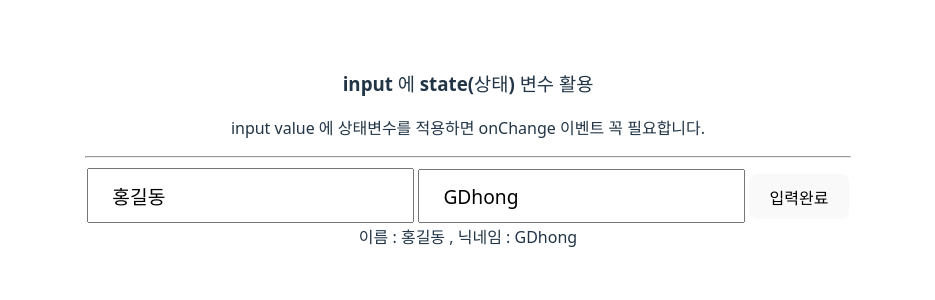
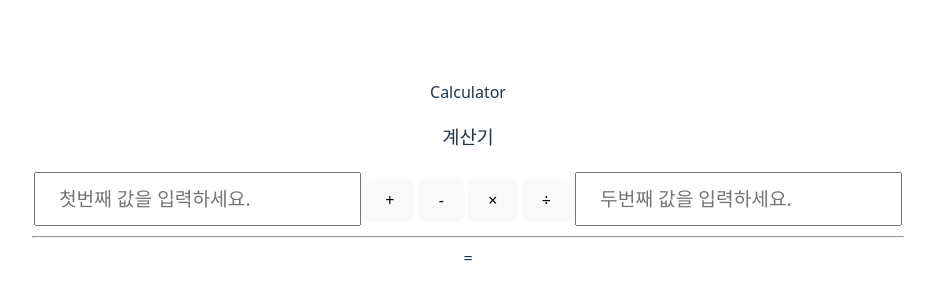
Before and after one commit to kimsohee-around/2506_React, a React (Vite) app in the folder lesson02/: page / in a window 1280 px wide. Shown: the part 250-550 px from the top of the page, without its empty margins (172-1107 px from the left). Built offline with nearby package versions, Linux system fonts and the light colour scheme.

Commit message:
day02 (input과 useState)

```diff
--- /dev/null
+++ b/lesson02/src/components/Calculator.jsx
@@ -0,0 +1,63 @@
+import { useState } from 'react'
+
+export default function Calculator() {
+  const [first, setFirst] = useState('')
+  const [second, setSecond] = useState('')
+  const [result, setResult] = useState('')
+  // 문자열을 수치 형식으로 변환 후 사칙연산. Number(first) / Number(second)
+  const [error, setError] = useState('') // 오류메시지 저장 상태값
+
+  function validation(value) {
+    console.log(/^-?\d+(\.\d+)?$/.test(value), value) // 정규식.test(값)
+    // 정규식 통과할때만 setFirst 로 상태값 변경.
+    if (/^-?\d+(\.\d+)?$/.test(value)) {
+      return true
+    } else {
+      setError('유효하지 않은 입력입니다.')
+      setResult('')
+      return false
+    }
+  }
+
+  function handleAdd() {
+    if (validation(first) && validation(second)) {
+      setResult(Number(first) + Number(second))
+      setError('')
+    }
+  }
+  function handleSub() {
+    setResult(Number(first) - Number(second))
+  }
+  function hadleMul() {
+    setResult(Number(first) * Number(second))
+  }
+  function handleDiv() {
+    setResult(Number(first) / Number(second))
+  }
+
+  return (
+    <div className='container'>
+      Calculator
+      <h3>계산기</h3>
+      <input
+        type='number'
+        placeholder='첫번째 값을 입력하세요.'
+        value={first}
+        onChange={(e) => setFirst(e.target.value)}
+        // onChange={(e) => handleNumberInput(e.target.value)}
+      />
+      <button onClick={handleAdd}>+</button>
+      <button onClick={handleSub}>-</button>
+      <button onClick={hadleMul}>×</button>
+      <button onClick={handleDiv}>÷</button>
+      <input
+        type='number'
+        placeholder='두번째 값을 입력하세요.'
+        value={second}
+        onChange={(e) => setSecond(e.target.value)}
+      />
+      <hr />
+      <span>={result}</span>
+    </div>
+  )
+}
--- a/lesson02/src/components/InputState.jsx
+++ b/lesson02/src/components/InputState.jsx
@@ -12,6 +12,7 @@ export default function InputState() {
 
   // e 변수는 : 발생한 이벤트 정보 입력값을 저장하는 변수
   function handleKeydown(e) {
+    console.log(e)
     if (e.key === 'Enter') handleOk()
   }
 
@@ -24,6 +25,7 @@ export default function InputState() {
         type='text'
         placeholder='사용자 이름 입력하세요.'
         value={username}
+        onKeyDown={handleKeydown}
         onChange={(e) => setUsername(e.target.value)}
       />
       {/* e.target 은 이벤트를 일으킨 요소 */}
--- a/lesson02/src/main.jsx
+++ b/lesson02/src/main.jsx
@@ -5,13 +5,15 @@ import App from './App.jsx'
 import Welcome from './components/Welcome.jsx'
 import LightToggle from './components/LightToggle.jsx'
 import InputState from './components/InputState.jsx'
+import Calculator from './components/Calculator.jsx'
 // React.StrictMode 에서 React 생략 가능(ReactDom 도 생략가능)
 
 createRoot(document.getElementById('root')).render(
   <StrictMode>
     {/* <App />
     <Welcome />
-    <LightToggle /> */}
-    <InputState />
+    <LightToggle />
+    <InputState /> */}
+    <Calculator />
   </StrictMode>
 )
```
